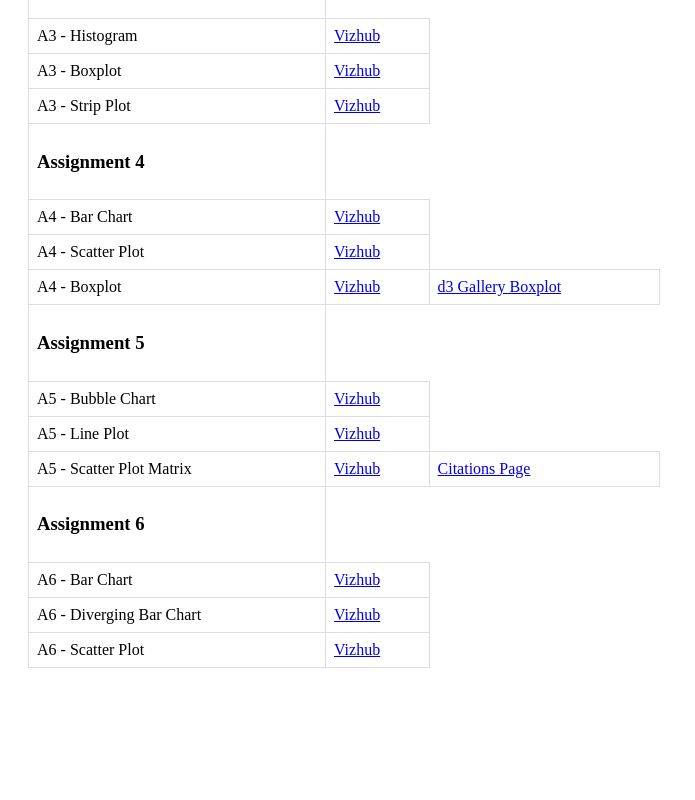
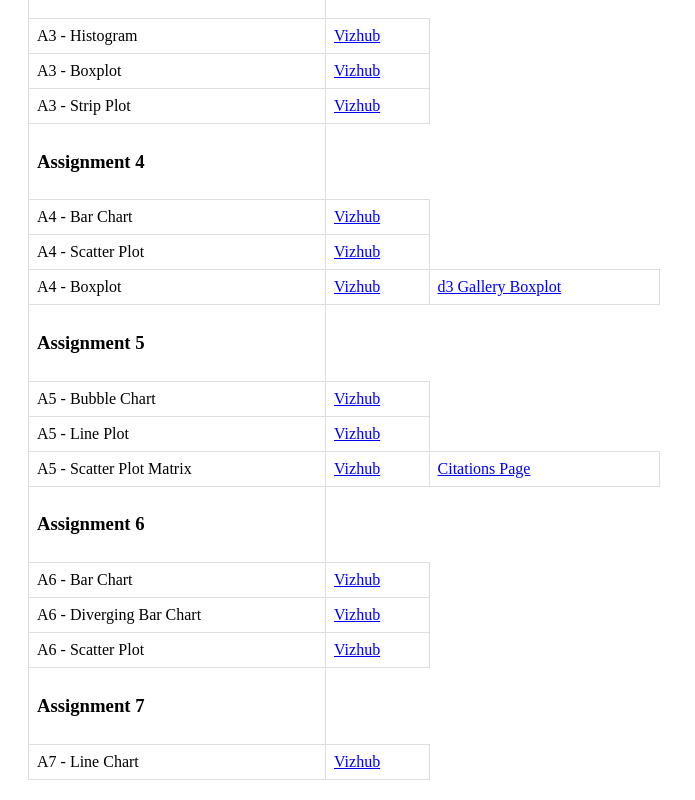
Before and after one commit to Ravneetsb/CS360, a plain HTML site: page index.html in a window 1280 px wide. Shown: the part 342-1142 px from the top of the page, without its empty margins (0-695 px from the left). Before the commit the page ends 1030 px from the top, so only its background shows below. Drawn offline with Linux system fonts and the light colour scheme.

Commit message:
Adding A7

```diff
--- a/index.html
+++ b/index.html
@@ -109,6 +109,21 @@
         <td>A6 - Scatter Plot</td>
         <td><a href="https://vizhub.com/Ravneetsb/abf5d6cf54114e3b867054c4100a1567" target="_blank">Vizhub</a></td>
     </tr>
+    <tr>
+        <td><h3>Assignment 7</h3></td>
+    </tr>
+    <tr>
+        <td>A7 - Line Chart</td>
+        <td><a href="https://vizhub.com/Ravneetsb/8d62ef6aa453402fbca5345006ba9d4c" target="_blank">Vizhub</a></td>
+    </tr>
+    <!--<tr>
+        <td>A6 - Diverging Bar Chart</td>
+        <td><a href="https://vizhub.com/Ravneetsb/cfeacb0038d547738edb7d97f9e1cb84" target="_blank">Vizhub</a> </td>
+    </tr>
+    <tr>
+        <td>A6 - Scatter Plot</td>
+        <td><a href="https://vizhub.com/Ravneetsb/abf5d6cf54114e3b867054c4100a1567" target="_blank">Vizhub</a></td>
+    </tr>-->
 </table>
 
 </body>
```
